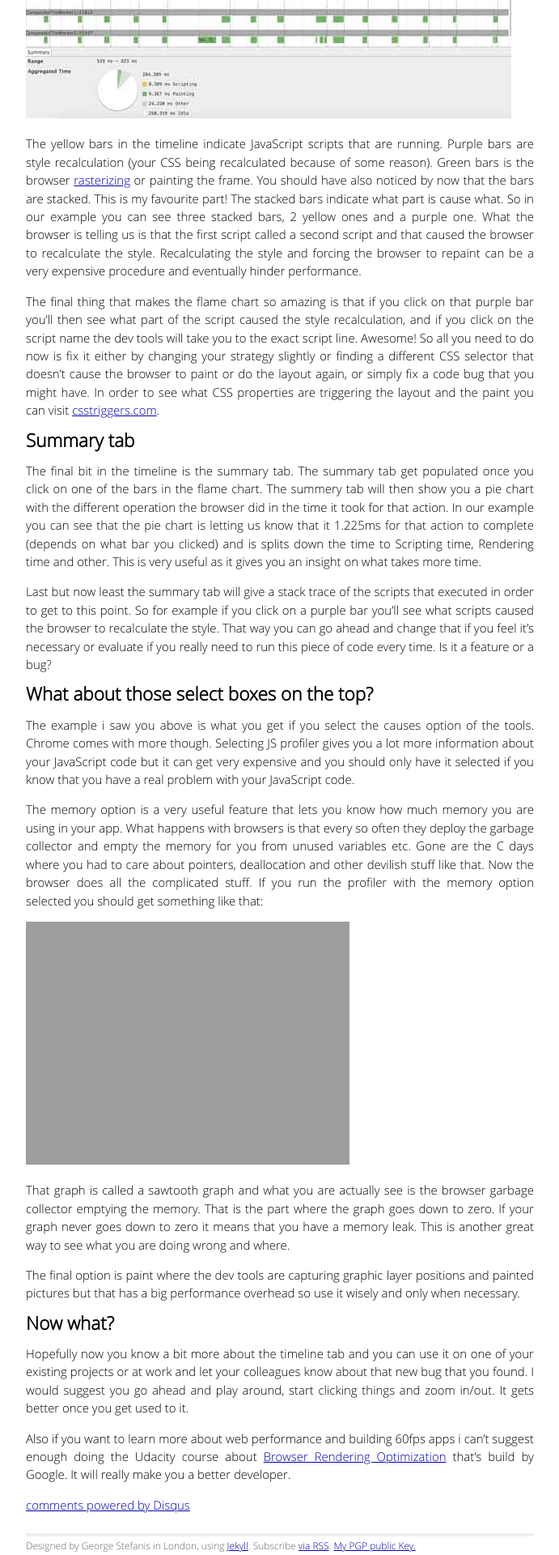
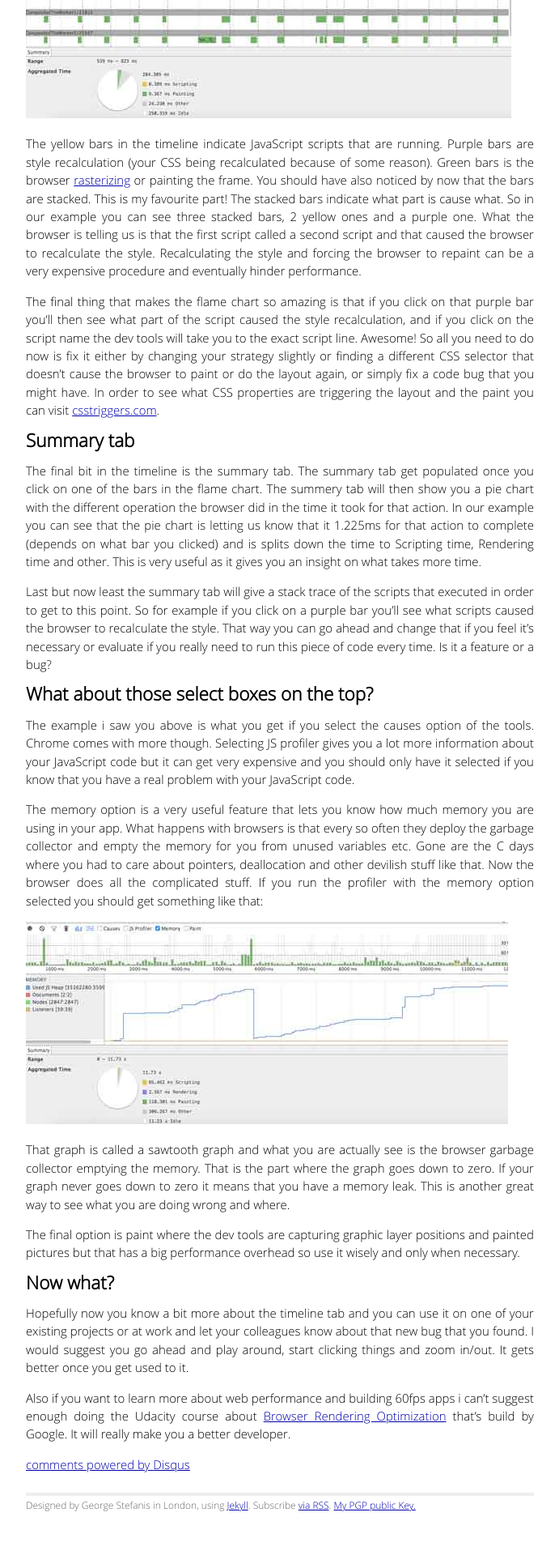
Before and after one commit to skywritergr/georgestefanis.com, a Jekyll site: the page built from _posts/2015-05-06-chrome-dev-tools-timeline-tab.markdown, in a window 1280 px wide. Shown: the part 2048-3968 px from the top of the page at 81% size, without its empty margins (294-985 px from the left). Built offline with Jekyll 4.4.1, drawn with Linux system fonts in a browser that asks for light colours; Markdown is read by kramdown in place of the engine named in the settings; comment, search, counter and statistics services are not loaded; after the commit the page ends 3918 px from its top, so only the background shows below that.

Commit message:
fixing broken image url

```diff
--- a/_posts/2015-05-06-chrome-dev-tools-timeline-tab.markdown
+++ b/_posts/2015-05-06-chrome-dev-tools-timeline-tab.markdown
@@ -49,7 +49,7 @@ The example i saw you above is what you get if you select the causes option of t
 
 The memory option is a very useful feature that lets you know how much memory you are using in your app. What happens with browsers is that every so often they deploy the garbage collector and empty the memory for you from unused variables etc. Gone are the C days where you had to care about pointers, deallocation and other devilish stuff like that. Now the browser does all the complicated stuff. If you run the profiler with the memory option selected you should get something like that:
 
-<img src="{{site.url}}/assets/dev-tools-memory.jpg">
+<img src="{{site.url}}/assets/dev-tools-result-memory.jpg">
 
 That graph is called a sawtooth graph and what you are actually see is the browser garbage collector emptying the memory. That is the part where the graph goes down to zero. If your graph never goes down to zero it means that you have a memory leak. This is another great way to see what you are doing wrong and where.
 
```
